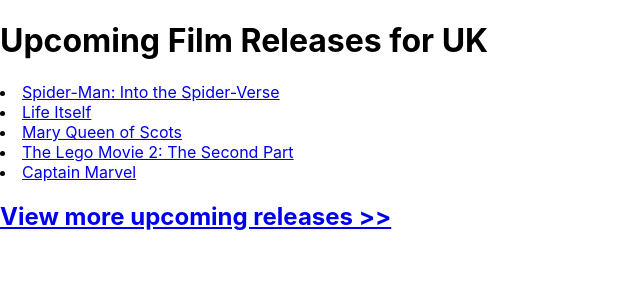
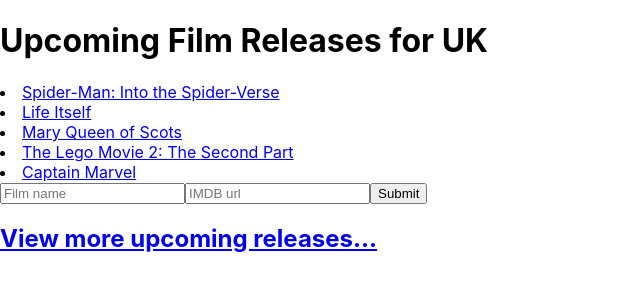
Before and after one commit to heathercking/week07_day1__React_FilmReleaseApp, a React (Create React App) app: page / in a window 1280 px wide. Shown: the top 300 px of the page, without its empty margins (0-640 px from the left). Built offline with nearby package versions, Linux system fonts and the light colour scheme.

Commit message:
adds NewFilmForm.js, creates form fields, and links to FilmReleaseTable.js

```diff
--- /dev/null
+++ b/src/components/NewFilmForm.js
@@ -0,0 +1,24 @@
+import React from "react";
+
+const NewFilmForm = () => {
+
+    return (
+        <form>
+            <input
+                type="text"
+                placeholder="Film name"
+            />
+            <input
+                type="text"
+                placeholder="IMDB url"
+            />
+            <input
+                type="submit"
+                placeholder="Post"
+            />
+        </form>
+    )
+
+}
+
+export default NewFilmForm;
--- a/src/containers/FilmReleaseTable.js
+++ b/src/containers/FilmReleaseTable.js
@@ -1,5 +1,6 @@
 import React, {useState} from "react";
 import FilmListing from "../components/FilmListing";
+import NewFilmForm from "../components/NewFilmForm";
 
 const FilmReleaseTable = () => {
 
@@ -36,7 +37,8 @@
         <>
             <h1>Upcoming Film Releases for UK</h1>
             <FilmListing films={films} />
-            <h2><a href="https://www.imdb.com/calendar/?region=gb">View more upcoming releases >></a></h2>
+            <NewFilmForm />
+            <h2><a href="https://www.imdb.com/calendar/?region=gb">View more upcoming releases...</a></h2>
         </>
     );
 }
```
